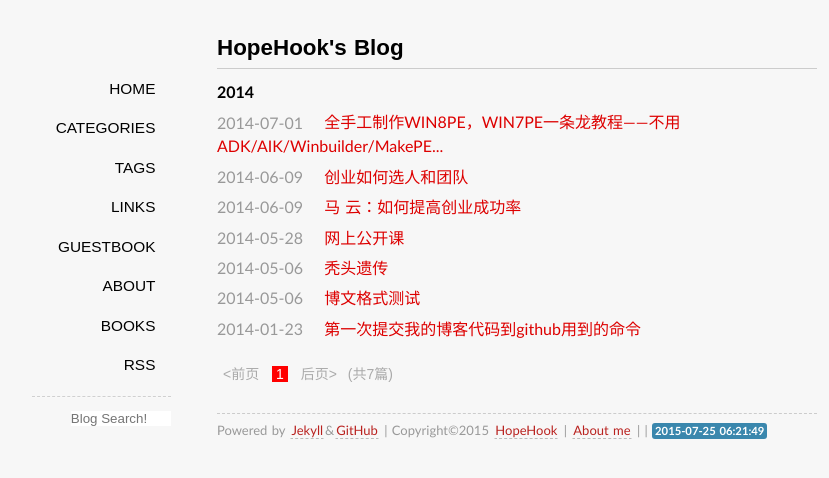
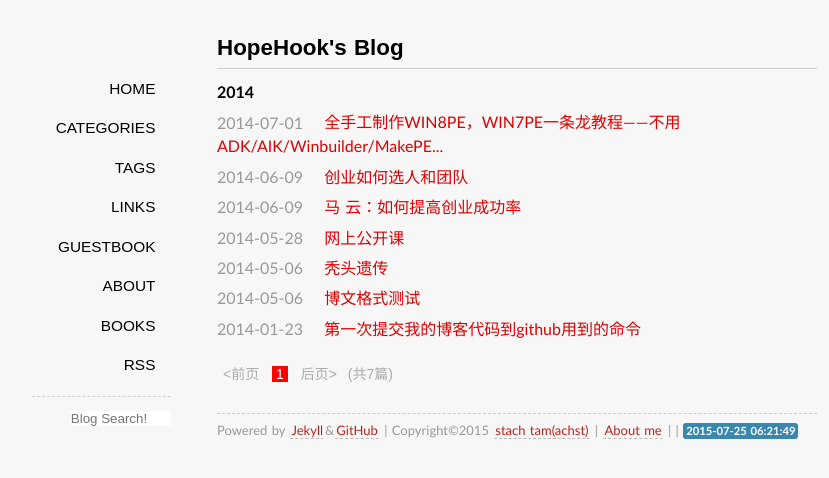
Before and after one commit to hopehook/HopeHook.com, a Jekyll site: the page built from index.html, in a window 1280 px wide. Shown: the top 478 px of the page, without its empty margins (123-952 px from the left). Built offline with Jekyll 4.4.1, drawn with Linux system fonts in a browser that asks for light colours; some web fonts are replaced; Markdown is read by kramdown in place of the engine named in the settings; the list of posts is cut into pages by our own code; comment, search, counter and statistics services are not loaded.

Commit message:
Update _config.yml

```diff
--- a/_config.yml
+++ b/_config.yml
@@ -4,8 +4,8 @@ url: http://hopehook.com
 website-url: hopehook.com
 name: HopeHook's Blog
 website: HopeHook's House
-author: HopeHook
-email: HopeHook@gmail.com
+author: stach tam(achst)
+email: achst@qq.com
 duoshuo: HopeHook
 github: HopeHook
 weibo: HopeHook
```
